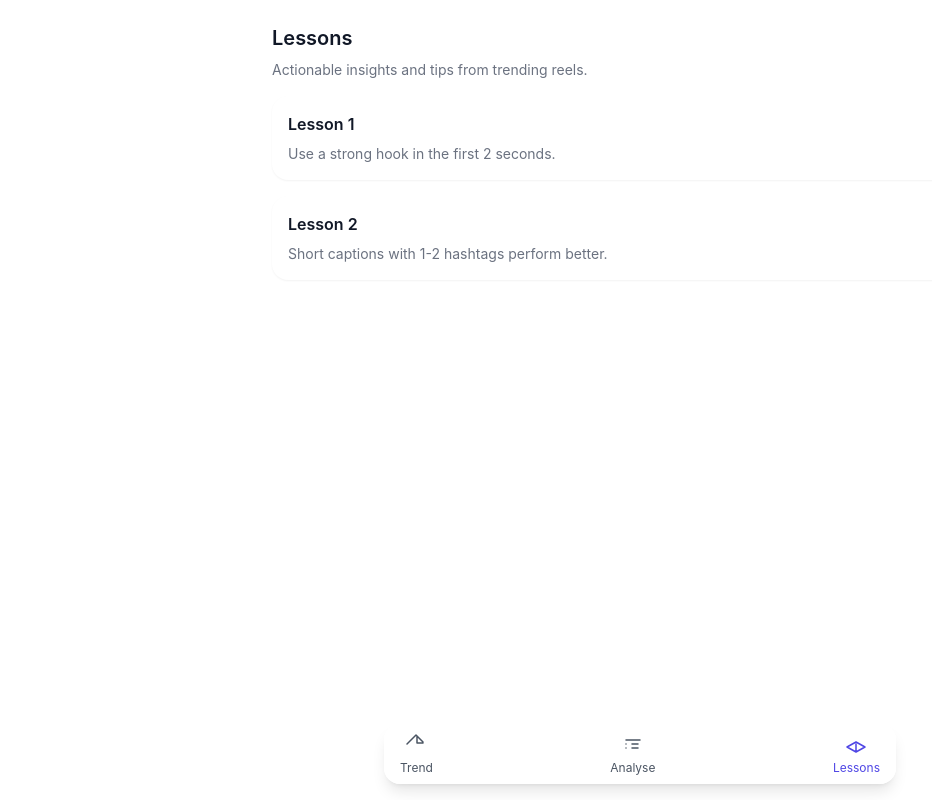
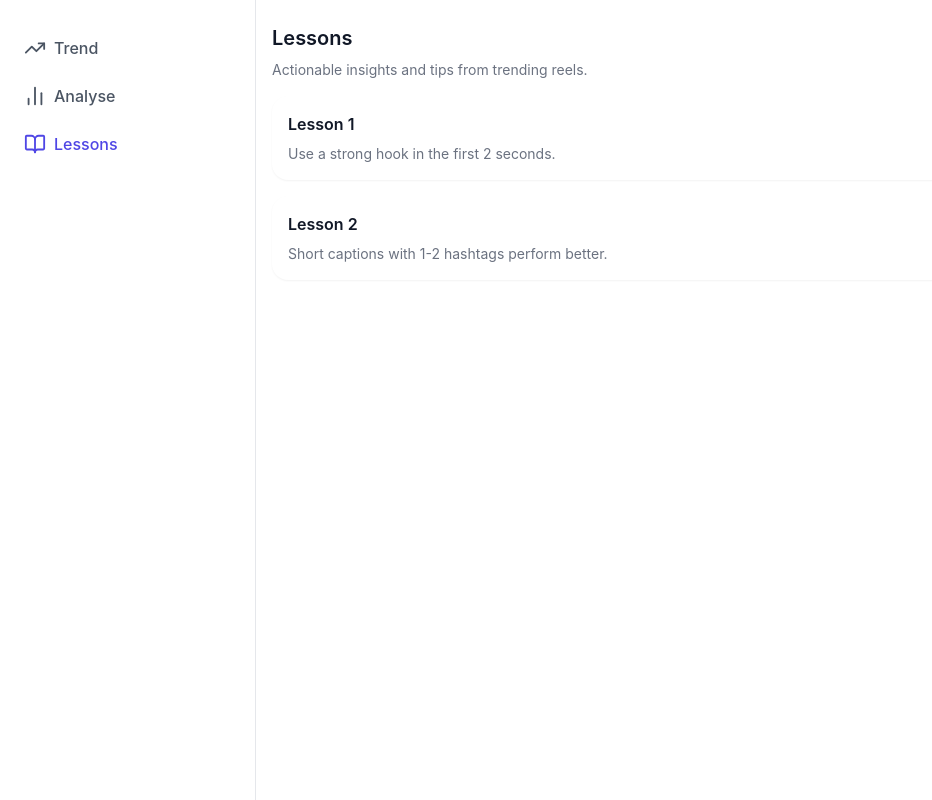
Before and after one commit to Alphaeo/insta-trend-ai, a React (Vite) app in the folder frontend/: page /lessons in a window 1280 px wide. Shown: the whole page, without its empty margins (0-932 px from the left). Built offline with nearby package versions, Linux system fonts and the light colour scheme.

Commit message:
Update Navbar.jsx

```diff
--- a/frontend/src/components/Navbar.jsx
+++ b/frontend/src/components/Navbar.jsx
@@ -1,47 +1,32 @@
-// src/components/Navbar.jsx
 import React from "react";
 import { NavLink } from "react-router-dom";
-
-function Icon({ children }) {
-  return (
-    <div className="w-6 h-6">
-      {children}
-    </div>
-  );
-}
+import { TrendingUp, BarChart2, BookOpen } from "lucide-react";
 
 export default function Navbar() {
-  const base = "flex flex-col items-center text-xs";
-  const active = "text-indigo-600 dark:text-indigo-400";
+  const navItems = [
+    { path: "/", label: "Trend", icon: <TrendingUp size={22} /> },
+    { path: "/analyse", label: "Analyse", icon: <BarChart2 size={22} /> },
+    { path: "/lessons", label: "Lessons", icon: <BookOpen size={22} /> },
+  ];
 
   return (
-    <nav className="fixed bottom-4 left-1/2 -translate-x-1/2 w-[92%] max-w-lg bg-white/80 dark:bg-gray-800/80 backdrop-blur rounded-2xl shadow-lg px-4 py-2 flex justify-between items-center z-50">
-      <NavLink to="/" className={({ isActive }) => `${base} ${isActive ? active : "text-gray-600 dark:text-gray-300"}`}>
-        <Icon>
-          <svg xmlns="http://www.w3.org/2000/svg" fill="none" viewBox="0 0 24 24" stroke="currentColor">
-            <path strokeWidth="1.5" strokeLinecap="round" strokeLinejoin="round" d="M3 12l2-2m0 0l7-7 7 7M13 5v6h6" />
-          </svg>
-        </Icon>
-        <span className="mt-1">Trend</span>
-      </NavLink>
-
-      <NavLink to="/analyse" className={({ isActive }) => `${base} ${isActive ? active : "text-gray-600 dark:text-gray-300"}`}>
-        <Icon>
-          <svg xmlns="http://www.w3.org/2000/svg" fill="none" viewBox="0 0 24 24" stroke="currentColor">
-            <path strokeWidth="1.5" strokeLinecap="round" strokeLinejoin="round" d="M11 12h6m-6 4h6M5 8h14M5 16h.01M5 12h.01" />
-          </svg>
-        </Icon>
-        <span className="mt-1">Analyse</span>
-      </NavLink>
-
-      <NavLink to="/lessons" className={({ isActive }) => `${base} ${isActive ? active : "text-gray-600 dark:text-gray-300"}`}>
-        <Icon>
-          <svg xmlns="http://www.w3.org/2000/svg" fill="none" viewBox="0 0 24 24" stroke="currentColor">
-            <path strokeWidth="1.5" strokeLinecap="round" strokeLinejoin="round" d="M12 20l9-5-9-5-9 5 9 5zM12 12v8" />
-          </svg>
-        </Icon>
-        <span className="mt-1">Lessons</span>
-      </NavLink>
+    <nav className="fixed bottom-0 left-0 w-full md:w-64 md:h-screen md:fixed md:top-0 bg-white dark:bg-gray-900 border-t md:border-t-0 md:border-r border-gray-200 dark:border-gray-700 flex md:flex-col justify-around md:justify-start md:py-6 z-50">
+      {navItems.map(({ path, label, icon }) => (
+        <NavLink
+          key={path}
+          to={path}
+          className={({ isActive }) =>
+            `flex items-center justify-center md:justify-start gap-2 p-3 md:px-6 font-medium transition-colors ${
+              isActive
+                ? "text-indigo-600 dark:text-indigo-400"
+                : "text-gray-600 dark:text-gray-300 hover:text-indigo-500"
+            }`
+          }
+        >
+          {icon}
+          <span className="hidden md:inline">{label}</span>
+        </NavLink>
+      ))}
     </nav>
   );
 }
```
